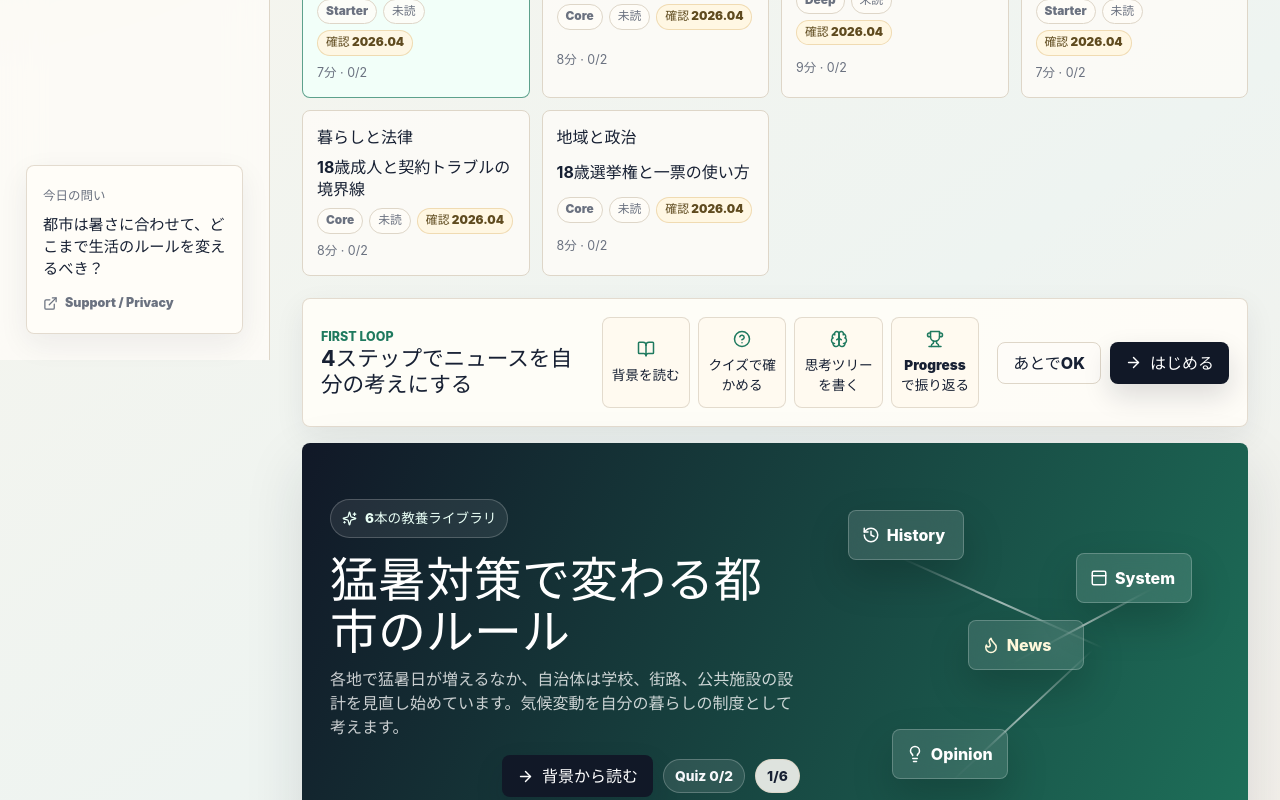
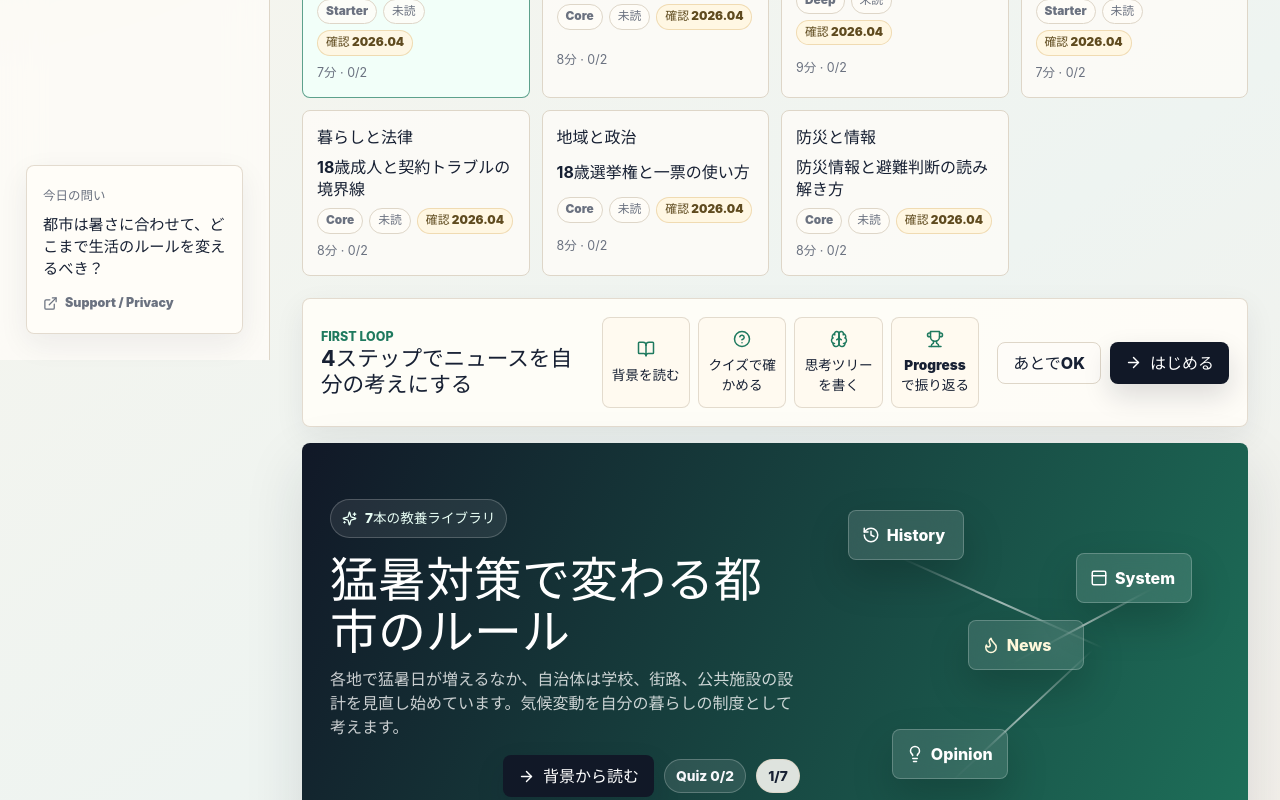
Before and after one commit to Kei-0928/Edgion, a React (Vite) app: page / in a window 1280 px wide. Shown: the part 440-1240 px from the top of the page. Built offline with nearby package versions, Linux system fonts and the light colour scheme.

Commit message:
Add disaster information module (#5)

```diff
--- a/src/data/modules.ts
+++ b/src/data/modules.ts
@@ -642,4 +642,117 @@ export const newsModules: NewsModule[] = [
       },
     ],
   },
+  {
+    id: "disaster-evacuation",
+    category: "防災と情報",
+    title: "防災情報と避難判断の読み解き方",
+    summary:
+      "大雨や洪水の情報は、警戒レベル、キキクル、ハザードマップなど複数の形で届きます。公的情報を事前に確認し、避難判断の材料を読み解く練習をします。",
+    readingTime: "8分",
+    difficulty: "Core",
+    lastReviewedAt: "2026-04-30",
+    leadQuestion: "避難の判断は、行政からの指示と自分の確認をどう組み合わせるべき？",
+    backgroundSections: [
+      {
+        kind: "history",
+        title: "経験だけに頼れない災害",
+        body:
+          "大雨や台風では、過去に被害がなかった場所でも地形、雨の降り方、川の水位によって危険が高まります。昔からの経験に加えて、今出ている情報を読み取る力が必要です。",
+      },
+      {
+        kind: "system",
+        title: "警戒レベルと避難情報",
+        body:
+          "自治体は高齢者等避難や避難指示などの避難情報を出します。気象庁などの防災気象情報は、それより前に危険の高まりを知らせることがあり、警戒レベルと合わせて判断材料になります。",
+      },
+      {
+        kind: "stakeholders",
+        title: "動きにくい人をどう支えるか",
+        body:
+          "高齢者、障害のある人、乳幼児のいる家庭、外国語が得意でない人、夜間に一人でいる人は、同じ情報を受け取っても避難の難しさが違います。地域の声かけや事前準備も重要です。",
+      },
+      {
+        kind: "debate",
+        title: "空振りと見逃しのバランス",
+        body:
+          "避難して結果的に大きな被害が出ないこともあります。しかし判断を遅らせると安全な移動が難しくなります。社会全体で、早めに動くことを失敗ではなく備えとして受け止められるかが問われます。",
+      },
+    ],
+    timeline: [
+      { year: "2007年", event: "国土交通省のハザードマップポータルサイトの運用が始まる。" },
+      { year: "2019年", event: "避難情報と防災気象情報を5段階の警戒レベルで伝える運用が広がる。" },
+      { year: "2021年", event: "避難勧告が廃止され、警戒レベル4は避難指示に一本化される。" },
+      { year: "2022年", event: "キキクルの危険度表示に災害切迫を示す黒が加わる。" },
+      { year: "現在", event: "自治体情報、気象情報、ハザードマップを組み合わせた事前確認が重視される。" },
+    ],
+    glossary: [
+      {
+        term: "警戒レベル",
+        description: "避難行動を直感的に理解しやすくするため、防災情報を5段階で整理したもの。",
+      },
+      {
+        term: "キキクル",
+        description: "土砂災害、浸水害、洪水の危険度の高まりを地図上で確認できる気象庁の情報。",
+      },
+      {
+        term: "ハザードマップ",
+        description: "洪水、土砂災害、津波などの危険が想定される場所や避難先を確認するための地図。",
+      },
+    ],
+    quizItems: [
+      {
+        id: "disaster-evacuation-q1",
+        question: "防災気象情報と避難情報の関係として近いものは？",
+        choices: [
+          "防災気象情報は、避難指示より前に危険の高まりを知らせることがある",
+          "防災気象情報は旅行の感想だけを伝える",
+          "避難情報が出るまで地図や水位は見てはいけない",
+          "警戒レベルは学校の成績を表す",
+        ],
+        answerIndex: 0,
+        explanation:
+          "大雨や洪水の危険は、自治体の避難情報だけでなく、防災気象情報、キキクル、河川水位などから早めに確認できます。",
+      },
+      {
+        id: "disaster-evacuation-q2",
+        question: "ハザードマップを使う目的として近いものは？",
+        choices: [
+          "自分のいる場所の災害リスクや避難先を事前に確認する",
+          "天気を必ず晴れに変える",
+          "避難を一切しなくてよい証明にする",
+          "ニュース記事を自動で書く",
+        ],
+        answerIndex: 0,
+        explanation:
+          "ハザードマップは、洪水や土砂災害などのリスクが想定される場所、避難場所、避難経路を事前に考える材料になります。",
+      },
+    ],
+    thoughtPrompts,
+    sourceNotes: [
+      {
+        title: "避難情報の判断・伝達",
+        publisher: "内閣府",
+        url: "https://www.bousai.go.jp/oukyu/hinankankoku/index.html",
+        note: "避難情報に関するガイドラインと、市町村が避難情報を判断・伝達する制度背景を確認する。",
+      },
+      {
+        title: "防災気象情報と警戒レベルとの対応について",
+        publisher: "気象庁",
+        url: "https://www.jma.go.jp/jma/kishou/know/bosai/alertlevel.html",
+        note: "警戒レベル、防災気象情報、避難判断の関係を確認する。",
+      },
+      {
+        title: "キキクル（警報の危険度分布）",
+        publisher: "気象庁",
+        url: "https://www.jma.go.jp/jma/kishou/know/bosai/riskmap.html",
+        note: "土砂災害、浸水害、洪水の危険度分布と色分けの考え方を確認する。",
+      },
+      {
+        title: "ハザードマップポータルサイト",
+        publisher: "国土交通省",
+        url: "https://disaportal.gsi.go.jp/hazardmap/portal.html",
+        note: "災害リスク情報を地図で確認する入口として参照する。",
+      },
+    ],
+  },
 ];
--- a/src/main.tsx
+++ b/src/main.tsx
@@ -666,7 +666,7 @@ function HomeView({
           <h3>{selectedModule.leadQuestion}</h3>
         </div>
         <p>
-          Edgionは、6本のニュース背景教材を起点に、背景知識、確認クイズ、意見の骨組みまで一つの流れで扱います。
+          Edgionは、{newsModules.length}本のニュース背景教材を起点に、背景知識、確認クイズ、意見の骨組みまで一つの流れで扱います。
         </p>
       </div>
 
```
Also changed, not shown: 5 other files (tests, documents, lock files or other folders).
